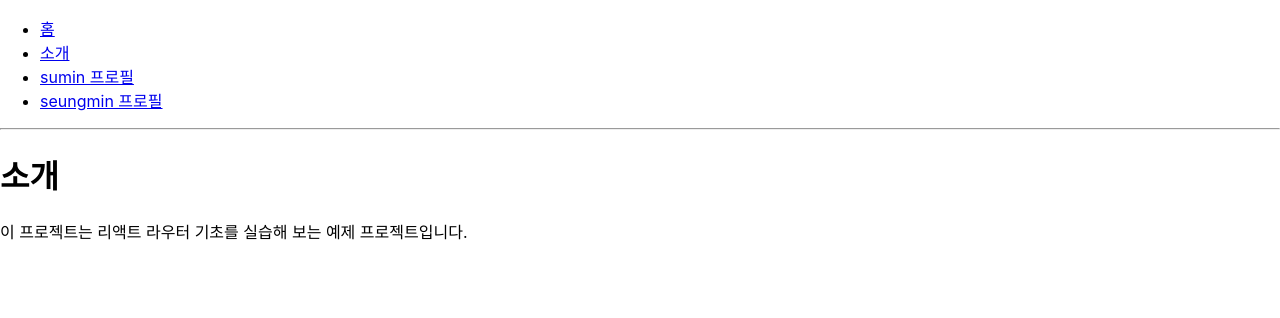
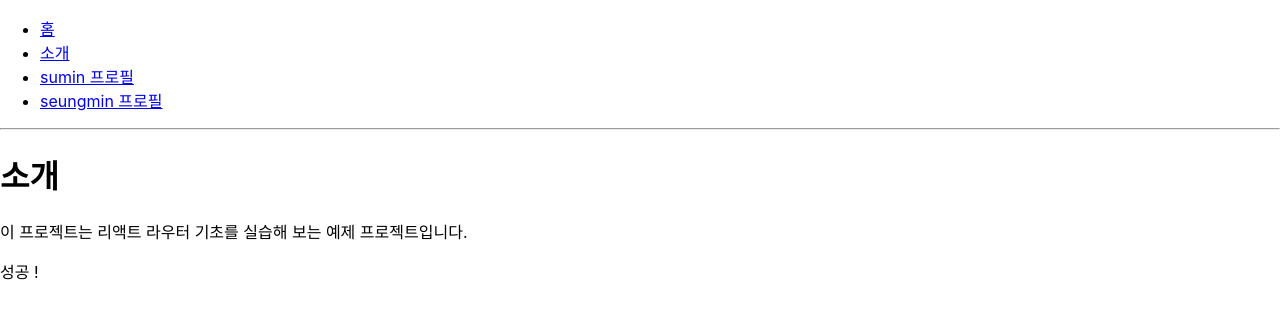
Before and after one commit to hongsoom/React-Practice, a React (Create React App) app: page /about in a window 1280 px wide. Shown: the top 318 px of the page. Built offline with nearby package versions, Linux system fonts and the light colour scheme.

Commit message:
Query Parameters (useLocation)

```diff
--- a/package.json
+++ b/package.json
@@ -6,6 +6,7 @@
     "@testing-library/jest-dom": "^5.14.1",
     "@testing-library/react": "^12.0.0",
     "@testing-library/user-event": "^13.2.1",
+    "qs": "^6.10.3",
     "react": "^17.0.2",
     "react-dom": "^17.0.2",
     "react-router-dom": "^6.2.1",
--- a/src/13/ReactRouter/About.js
+++ b/src/13/ReactRouter/About.js
@@ -1,9 +1,24 @@
 // 웹 사이트를 소개 하는 컴포넌트
+import { useLocation } from "react-router-dom";
+import QueryString from "qs"; // 쿼리 스트링을 객체로 변환해주는 라이브러리
+
 const About = () => {
+  const location = useLocation();
+  console.log(location);
+  // QueryString.parse()의 첫번째 인자로는 변환할 쿼리스트링을 넣어주고
+  // 두번째 인자는 ignoreQueryPrefix: true 라는 객체를 넣으면
+  // 쿼리스트링 앞에 붙는 접두사 ?를 빼고 쿼리스트링을 객체로 변환해준다.
+  const query = QueryString.parse(location.search, {
+    ignoreQueryPrefix: true, // 이 설정을 통해 문자열 맨 앞의 ?를 생략한다.
+  });
+  console.log(query);
   return (
+    // 쿼리스트링만 가져오기 위해서는 location.search를 이용
+    // location 값이 존재할 경우 <p>태그 안에 있는 쿼리 출력
     <div>
       <h1>소개</h1>
       <p>이 프로젝트는 리액트 라우터 기초를 실습해 보는 예제 프로젝트입니다.</p>
+      {location && <p>{location.search} 성공 ! </p>}
     </div>
   );
 };
--- a/src/13/ReactRouter/Profile.js
+++ b/src/13/ReactRouter/Profile.js
@@ -13,9 +13,9 @@ const data = {
 
 //
 const Profile = () => {
-  const params = useParams(); // URL 인자들의 key/value짝들의 객체를 반환
-  console.log(params);
-  const profile = data[params.username];
+  const params = useParams(); // parameter를 받아와서 변수 params에 넣음
+  // console.log(params);
+  const profile = data[params.username]; // 배열 data의 sumin, seungmin 값을 profile에 넣음
   if (!profile) {
     return <div>존재하지 않는 사용자입니다.</div>;
   }
--- a/src/App.js
+++ b/src/App.js
@@ -15,6 +15,7 @@ import Profile from "./13/ReactRouter/Profile";
 const App = () => {
   return (
     // exact가 true이면 지정된 경로와 정확히 일치하는 경우에만 컴포넌트를 보여줌
+    // username이라는 동적 라우팅값을 주었고 username이라는 parameter를 Profile로 보냄
     <div>
       <ul>
         <li>
```
Also changed, not shown: 1 other file (tests, documents, lock files or other folders).
